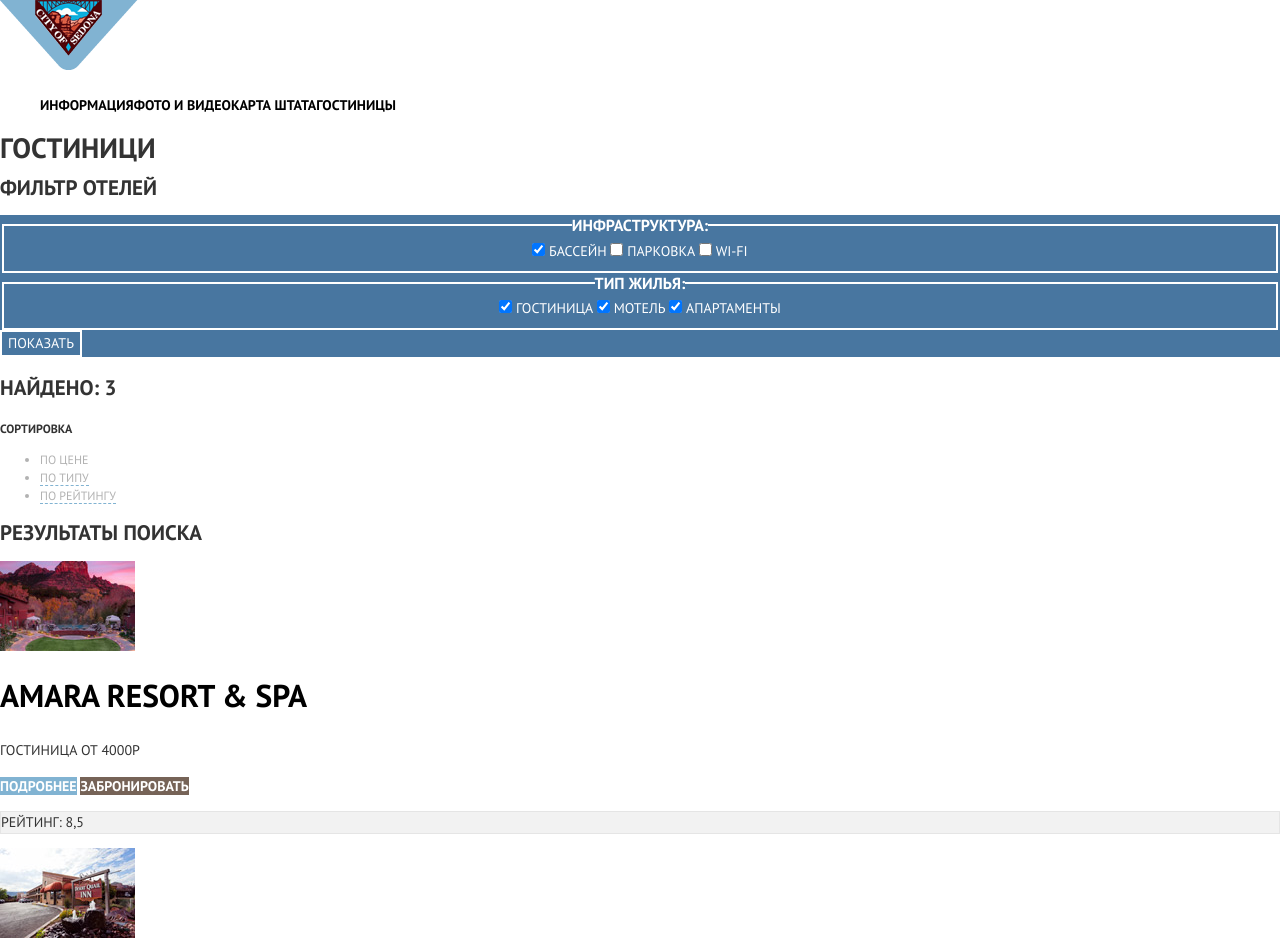
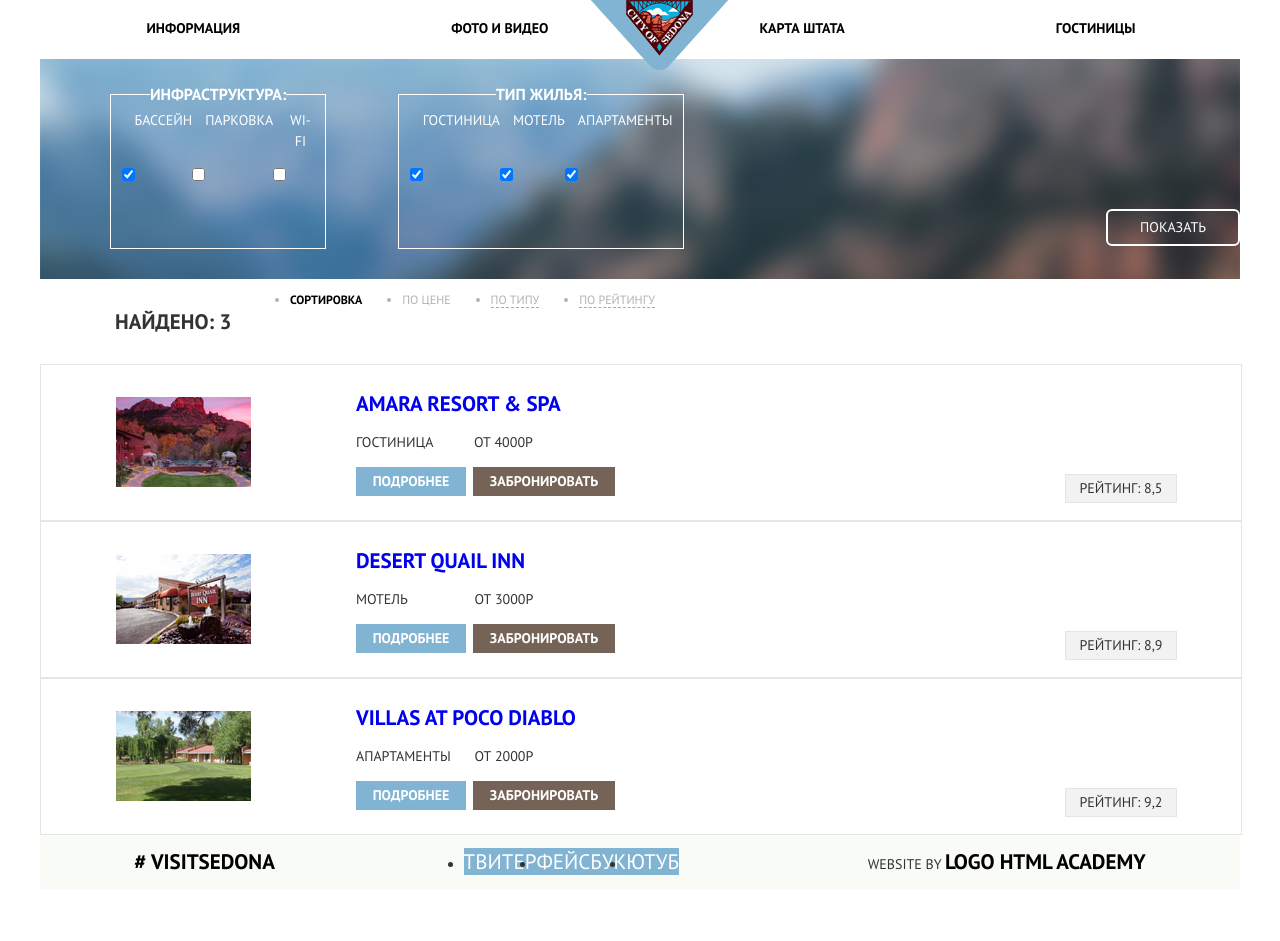
Before and after one commit to Ket4er/570735-sedona, a plain HTML site: page inner.html in a window 1280 px wide. Shown: the top 941 px of the page. After the commit the page ends 889 px from the top, so only its background shows below. Drawn offline with Linux system fonts and the light colour scheme.

Commit message:
Исправления сетки

```diff
--- a/css/style.css
+++ b/css/style.css
@@ -17,6 +17,12 @@ a {
   text-decoration: none;
 }
 
+.container {
+  margin: 0 auto;
+  width: 1200px;
+}
+
+
 .main-navigation {
   line-height: 26px;
   font-weight: bold;
@@ -27,10 +33,24 @@ a {
   min-height: 57px;
   width: 100%;
 }
+.main-navigation {
+  position: relative;
+  border: 1px solid transparent;
+}
+
+.main-header-logo {
+  position: absolute;
+  top: -1px;
+  left: 550px;
+
+}
+
 .site-navigation {
  display: flex;
- flex-wrap: wrap;
+ padding-left: 0;
+ justify-content: space-around;
 }
+
 
 .menu-logo {
   width: 138px;
@@ -64,19 +84,31 @@ a {
   line-height: 26px;
   color: #000000;
   font-weight: bold;
+  margin-top: 55px;
 }
 
 .intro {
   text-align: center;
+  margin-bottom: 55px;
+  margin-top: 40px;
 }
 
 .index-logo {
-  position: absolute;
   width: 100%;
 }
+
+.visually-hidden {
+  position: absolute;
+  clip: rect(0 0 0 0);
+  width: 1px;
+  height: 1px;
+  margin: -1px;
+}
+
 .advantage-list {
   display: flex;
   flex-wrap: wrap;
+  padding-left: 0;
 }
 
 .advantage-item {
@@ -91,16 +123,23 @@ a {
 }
 .recomendation-list {
   display:flex;
+  padding-left: 0;
 }
 
 .recomendation-item {
   display: flex;
+  flex-direction: column;
+  min-height: 250px;
 }
+
 .advantage-blue {
   color: #ffffff;
   text-align: center;
 
   background-color: #81b3d2;
+
+  width: 400px;
+
 }
 
 
@@ -120,6 +159,9 @@ a {
   background-color: #eeeeee;
   text-align: center;
   display: flex;
+  flex-direction: column;
+  width: 400px;
+  min-height: 250px;
 }
 
 .choose-hotel h2 {
@@ -147,6 +189,11 @@ a {
 
   background-color: #766357;
   border: none;
+
+  height: 90px;
+  width: 570px;
+  margin: 0 auto;
+  display: block;
 }
 
 .search-hotel-button:hover {
@@ -163,6 +210,10 @@ a {
   height: auto;
  }
 
+ .choose-hotel{
+  position: relative;
+ }
+
 .choose-hotel-form input {
   font: inherit;
   color: #000000;
@@ -172,6 +223,17 @@ a {
   background-color: #f2f2f2;
   border: 2px solid transparent;
 }
+
+.choose-hotel-form {
+  position: absolute;
+  background-color: #ffffff;
+  width: 570px;
+  min-height: 400px;
+  top: 190px;
+  left: 315px;
+
+}
+
 
 .choose-hotel-form input:hover {
   color: #000000;
@@ -211,8 +273,18 @@ a {
 
 footer {
   background-color: #f9fbf6;
+  align-items: center;
 }
 
+.main-footer {
+  display: flex;
+  justify-content: space-around;
+}
+
+.footer-social ul {
+  display: flex;
+  padding-left: 0;
+}
 .footer-column {
   font-size: 21px;
   line-height: 26px;
@@ -272,8 +344,15 @@ footer {
   color: #bdbbbc;
 }
 
-.filters form {
-  background-color: #4876a0;
+section.filters {
+  background: url("../img/filter_background.jpg");
+}
+
+
+.filter-form {
+  display: flex;
+  flex-wrap: nowrap;
+  height: 220px;
 }
 
 .filters legend {
@@ -291,6 +370,12 @@ footer {
   background-color: transparent;
   color: #ffffff;
   border: 2px solid #ffffff;
+
+  width: 136px;
+  height: 37px;
+  border-radius: 6px;
+  margin-left: 420px;
+  margin-top: 150px;
 }
 
 .filter-infrastructure {
@@ -301,7 +386,12 @@ footer {
   vertical-align: middle;
   background-color: transparent;
   color: #ffffff;
-  border: 2px solid #ffffff
+  border: 1px solid #ffffff;
+
+  display: flex;
+  margin-top: 25px;
+  margin-left: 70px;
+  margin-bottom: 30px;
 }
 
 .filter-housing {
@@ -312,24 +402,68 @@ footer {
   vertical-align: middle;
   background-color: transparent;
   color: #ffffff;
-  border: 2px solid #ffffff
+  border: 1px solid #ffffff;
+
+  display: flex;
+  margin-top: 25px;
+  margin-left: 70px;
+  margin-bottom: 30px;
 }
+
+.catalog {
+  display: flex;
+  flex-wrap: nowrap;
+  margin: 0 auto;
+  height: 85px;
+  box-sizing: border-box;
+  padding-left: 75px;
+  padding-right: 50px;
+}
+
+.catalog-column {
+  width: 135px;
+  display: flex;
+  align-items: center;
+}
+
+.catalog-list-button {
+  display: flex;
+  flex-wrap: nowrap;
+  justify-content: space-between;
+  width: 365px;
+  align-items: center;
+}
+
 
 .catalog-column h2 {
   font-size: 21px;
   line-height: 26px;
   font-weight: 700;
+
 }
 
-.catalog-list b {
+
+.catalog-list-button b {
   font-size: 12px;
   line-height: 18px;
+  color: #000000;
+
+  text-align: center;
+
+
 }
 
 .catalog-list-button {
   font-size: 12px;
   line-height: 18px;
   color: #b2b2b2;
+
+  display: flex;
+  flex-wrap: nowrap;
+  justify-content: space-between;
+  align-items: center;
+  width: 365px;
+
 }
 
 .catalog-list-button a {
@@ -351,12 +485,76 @@ footer {
 }
 
 .catalog-list-button-rating:active {
- color: #000000;
- border: none;
+  color: #000000;
+  border: none;
+}
+
+.hotel-result {
+  width: 1200px;
+  height: 455px;
+
+}
+
+.amara {
+  display: flex;
+  margin: 0 auto;
+  width: 1200px;
+  height: 155px;
+  border: 1px solid #e5e5e5;
+}
+.hotel-img {
+  width: 240px;
+  height: 155px;
+  margin-left: 75px;
+  margin-top: 32px;
+}
+
+
+.result-list-vertical {
+  display: flex;
+  flex-direction: column;
+  margin-top: 11px;
+}
+.result-list-button {
+  display: flex;
+}
+.result-list-price1 {
+  margin-left: 37px;
+}
+
+.result-list-price2 {
+  margin-left: 63px;
+}
+
+.result-list-price3 {
+  margin-left: 20px;
+}
+
+.rating {
+  margin-top: 95px;
+  margin-left: 450px;
+}
+
+.desert {
+  display: flex;
+  margin: 0 auto;
+  width: 1200px;
+  height: 155px;
+  border: 1px solid #e5e5e5;
+}
+
+.villas {
+  display: flex;
+  margin: 0 auto;
+  width: 1200px;
+  height: 155px;
+  border: 1px solid #e5e5e5;
+}
+
 }
 .hotel-name {
   font-size: 21px;
-  line-height: 26px;
+  line-height: 26px
   font-weight: 700;
   color: #000000;
 }
@@ -377,7 +575,12 @@ footer {
  vertical-align: middle;
 }
 
-.button-detail {;
+.button-detail {
+  display: block;
+  width: 110px;
+  padding-top: 4px;
+  padding-bottom: 4px;
+  text-align: center;
   background-color: #81b3d2;
 }
  .button-detail:hover {
@@ -390,7 +593,13 @@ footer {
 }
 
 .button-booking {
+  display: block;
+  width: 142px;
+  padding-top: 4px;
+  padding-bottom: 4px;
+  text-align: center;
   background-color: #766357;
+  margin-left: 7px;
 }
 
 .button-booking:hover {
@@ -405,4 +614,8 @@ footer {
 .rating-result {
   border: 1px solid #e5e5e5;
   background-color: #f2f2f2;
+  width: 110px;
+  text-align: center;
+  padding-top: 3px;
+  padding-bottom: 3px;
 }
--- a/inner.html
+++ b/inner.html
@@ -8,6 +8,7 @@
     <link href="css/style.css" rel="stylesheet">
   </head>
   <body>
+    <div class="container">
      <header class="main-header">
       <nav class="main-navigation">
         <a class="main-header-logo" href="index.html">
@@ -22,12 +23,12 @@
       </nav>
     </header>
 
-    <main class="container">
-      <h1 class="visual-hidden">Гостиници</h1>
+    <main class>
+      <h1 class="visually-hidden">Гостиници</h1>
 
       <section class="filters">
-        <h2 class="visual-hidden">Фильтр отелей</h2>
-        <form method="post" action="http://echo.htmlacademy.ru" >
+        <h2 class="visually-hidden">Фильтр отелей</h2>
+        <form class="filter-form" method="post" action="http://echo.htmlacademy.ru" >
           <fieldset class="filter-infrastructure">
             <legend>Инфраструктура:</legend>
             <input type="checkbox" id="filter-pool" name="filter-pool" checked>
@@ -49,8 +50,6 @@
           <button class="filter-button" type="submit">Показать</button>
         </form>
 
-
-
       </section>
 
      <section class="catalog">
@@ -59,8 +58,8 @@
       </div>
 
       <div class="catalog-list">
-        <b>Сортировка</b>
         <ul class="catalog-list-button">
+          <li><b>Сортировка</b></li>
           <li><a class="catalog-list-button-price" href="#">По цене</a></li>
           <li><a class="catalog-list-button-type" href="#">По типу</a></li>
           <li><a class="catalog-list-button-rating" href="#">По рейтингу</a></li>
@@ -74,44 +73,48 @@
       </section>
 
       <section class="Hotel-result">
-        <h2 class="visual-hidden">Результаты поиска</h2>
-        <article class="Amara resort & spa">
+        <h2 class="visually-hidden">Результаты поиска</h2>
+        <article class="amara">
           <div class="hotel-img">
             <img src="img/amara-small.jpg" width="135" height="90" alt="Amara resort & spa">
           </div>
 
+          <div class="result-list-vertical">
           <div class="result-list">
             <a class="hotel-name" href="#"><h2>Amara resort & spa</h2></a>
             <span class="result-list-hotels">Гостиница</span>
-            <span class="result-list-price">От 4000р</span>
+            <span class="result-list-price1">От 4000р</span>
           </div>
 
           <p class="result-list-button">
             <a class="button-detail" href="#">Подробнее</a>
             <a class="button-booking" href="#">Забронировать</a>
           </p>
+         </div>
 
           <div class="rating">
             <span class="stars"></span>
-            <p class="rating-result">Рейтинг: 8,5</p>
+          <p class="rating-result">Рейтинг: 8,5</p>
+
           </div>
         </article>
 
-        <article class="Desert quail inn">
+        <article class="desert">
           <div class="hotel-img">
             <img src="img/desert-small.jpg" width="135" height="90" alt="Desert quail inn">
           </div>
-
+          <div class="result-list-vertical">
           <div class="result-list">
             <a class="hotel-name" href="#"><h2>Desert quail inn</h2></a>
             <span class="result-list-hotels">Мотель</span>
-            <span class="result-list-price">От 3000р</span>
+            <span class="result-list-price2">От 3000р</span>
           </div>
 
           <p class="result-list-button">
             <a class="button-detail" href="#">Подробнее</a>
             <a class="button-booking" href="#">Забронировать</a>
           </p>
+        </div>
 
           <div class="rating">
             <span class="stars"></span>
@@ -119,21 +122,22 @@
           </div>
         </article>
 
-         <article class="Villas at poco diablo">
+         <article class="villas">
           <div class="hotel-img">
             <img src="img/villas-small.jpg" width="135" height="90" alt="Villas at poco diablo">
           </div>
-
+          <div class="result-list-vertical">
           <div class="result-list">
             <a class="hotel-name" href="#"><h2>Villas at poco diablo</h2></a>
             <span class="result-list-hotels">Апартаменты</span>
-            <span class="result-list-price">От 2000р</span>
+            <span class="result-list-price3">От 2000р</span>
           </div>
 
           <p class="result-list-button">
             <a class="button-detail" href="#">Подробнее</a>
             <a class="button-booking" href="#">Забронировать</a>
           </p>
+        </div>
 
           <div class="rating">
             <span class="stars"></span>
@@ -160,5 +164,6 @@
         <a class="logo-htmlacademy" href="http://htmlacademy.ru">logo HTML Academy</a>
       </p>
     </footer>
+  </div>
   </body>
 </html>
```
Also changed, not shown: index.html (+9 -8 lines), img/filter_background.jpg (added), img/index-logo.jpg.
